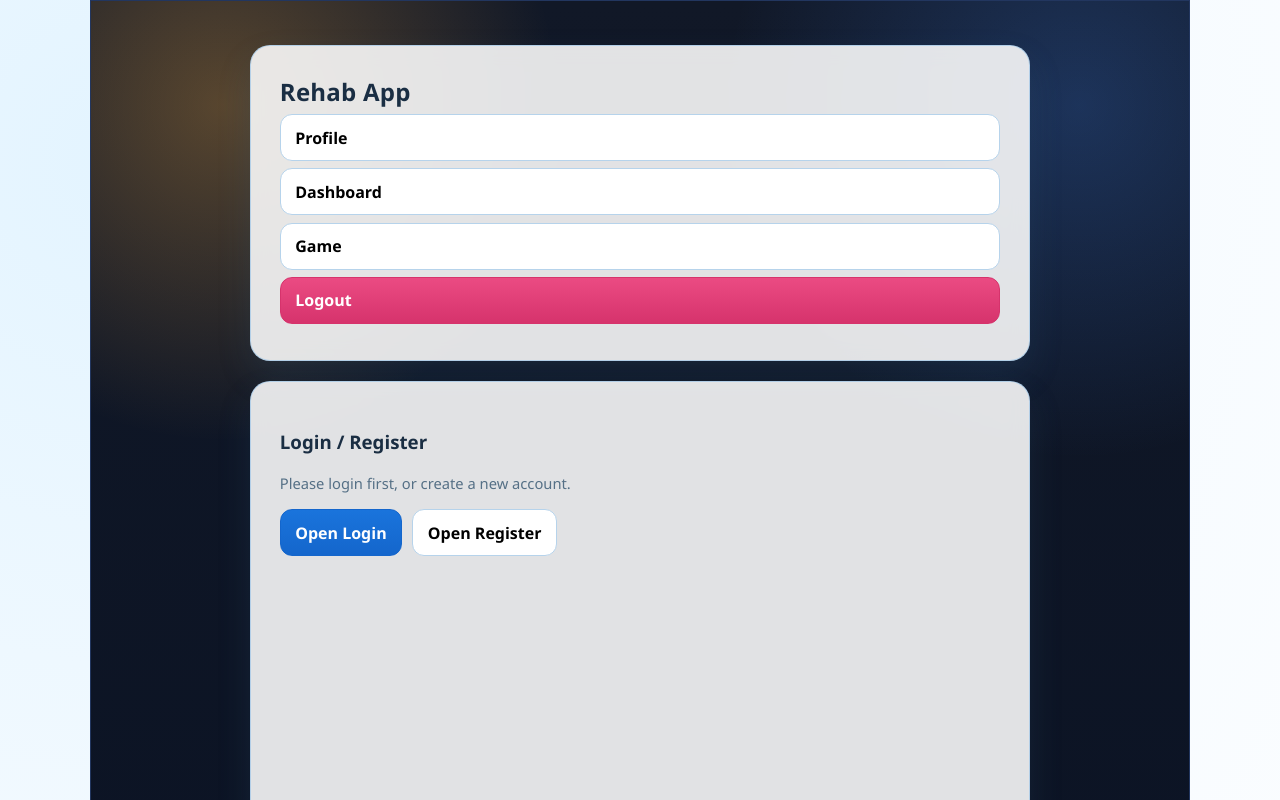
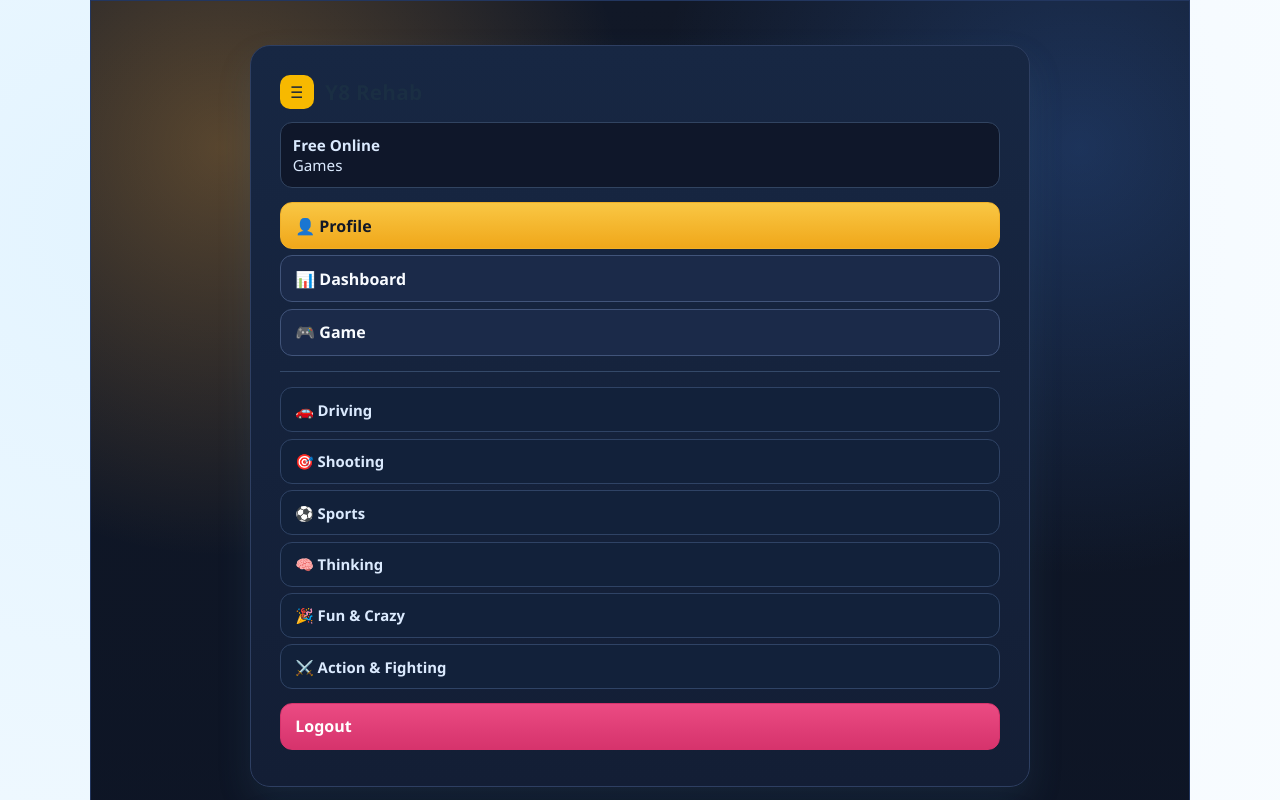
Before and after one commit to Tharuncys/GAme, a website: page index.html in a window 1280 px wide. Shown: the top 800 px of the page. Drawn offline with Linux system fonts and the light colour scheme.

Commit message:
Style hub sidebar to Y8-inspired navigation

```diff
--- a/index.html
+++ b/index.html
@@ -9,11 +9,32 @@
 <body>
   <main id="app" class="arcade-shell">
     <section id="hubScene" class="scene active app-hub">
-      <aside class="hub-sidebar card">
-        <h2>Rehab App</h2>
-        <button id="navProfileBtn">Profile</button>
-        <button id="navDashboardBtn">Dashboard</button>
-        <button id="navGameBtn">Game</button>
+      <aside class="hub-sidebar card y8-sidebar">
+        <div class="sidebar-top">
+          <span class="hamburger">☰</span>
+          <h2>Y8 Rehab</h2>
+        </div>
+        <div class="sidebar-meta">
+          <p><strong>Free Online</strong><br/>Games</p>
+        </div>
+
+        <nav class="primary-nav">
+          <button id="navProfileBtn" class="nav-pill active">👤 Profile</button>
+          <button id="navDashboardBtn" class="nav-pill">📊 Dashboard</button>
+          <button id="navGameBtn" class="nav-pill">🎮 Game</button>
+        </nav>
+
+        <hr />
+
+        <nav class="category-nav">
+          <button class="cat-item">🚗 Driving</button>
+          <button class="cat-item">🎯 Shooting</button>
+          <button class="cat-item">⚽ Sports</button>
+          <button class="cat-item">🧠 Thinking</button>
+          <button class="cat-item">🎉 Fun &amp; Crazy</button>
+          <button class="cat-item">⚔️ Action &amp; Fighting</button>
+        </nav>
+
         <button id="hubLogoutBtn" class="danger">Logout</button>
       </aside>
       <div class="hub-main card" id="hubMain">
--- a/styles.css
+++ b/styles.css
@@ -402,6 +402,98 @@ button:disabled { opacity:.55; cursor:not-allowed; transform:none; }
   top: 1rem;
 }
 
+.y8-sidebar {
+  background: linear-gradient(180deg, #172743 0%, #131e35 100%);
+  border: 1px solid #2e3f62;
+  display: flex;
+  flex-direction: column;
+  gap: .85rem;
+  min-height: 76vh;
+}
+
+.sidebar-top {
+  display: flex;
+  align-items: center;
+  gap: .7rem;
+}
+
+.sidebar-top h2 {
+  margin: 0;
+  font-size: 1.3rem;
+}
+
+.hamburger {
+  width: 34px;
+  height: 34px;
+  border-radius: 10px;
+  display: inline-grid;
+  place-items: center;
+  background: #f7b900;
+  color: #1f2937;
+  font-weight: 800;
+}
+
+.sidebar-meta {
+  border-radius: 12px;
+  background: #0f172a;
+  border: 1px solid #314461;
+  padding: .75rem;
+  color: #dbeafe;
+  font-size: .95rem;
+}
+
+.sidebar-meta p { margin: 0; }
+
+.primary-nav,
+.category-nav {
+  display: flex;
+  flex-direction: column;
+  gap: .4rem;
+}
+
+.nav-pill,
+.cat-item {
+  border-radius: 12px;
+  border: 1px solid transparent;
+  margin-bottom: 0 !important;
+}
+
+.nav-pill {
+  background: #1b2a49;
+  border-color: #41547a;
+  color: #f8fbff;
+  font-weight: 700;
+}
+
+.nav-pill.active,
+.nav-pill:hover {
+  background: linear-gradient(180deg, #f9c744, #f0a71a);
+  color: #111827;
+  border-color: #f0b028;
+}
+
+.y8-sidebar hr {
+  width: 100%;
+  border: 0;
+  border-top: 1px solid #344969;
+  margin: .1rem 0;
+}
+
+.cat-item {
+  background: #12213a;
+  border-color: #2f4365;
+  color: #dbeafe;
+  font-size: .93rem;
+}
+
+.cat-item:hover {
+  background: #1a2f51;
+}
+
+.y8-sidebar .danger {
+  margin-top: auto;
+}
+
 .hub-sidebar button {
   width: 100%;
   text-align: left;
```
